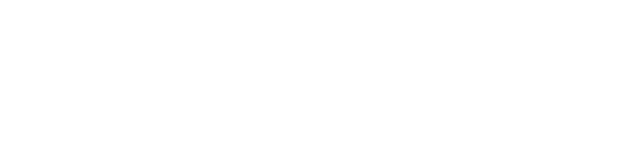
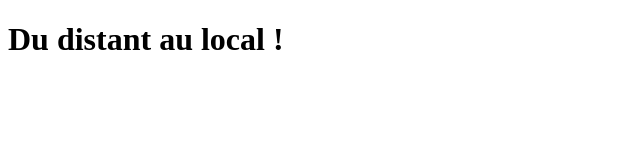
Before and after one commit to sara33-dev/my-super-website, a plain HTML site: page index.html in a window 1280 px wide. Shown: the whole page, without its empty margins (0-640 px from the left). Drawn offline with Linux system fonts and the light colour scheme.

Commit message:
Update index.html
I added an h1 tag

```diff
--- a/index.html
+++ b/index.html
@@ -5,6 +5,8 @@
     <title>title</title>
   </head>
   <body>
-
+  <h1>
+    Du distant au local !
+    </h1>
   </body>
 </html>
```
